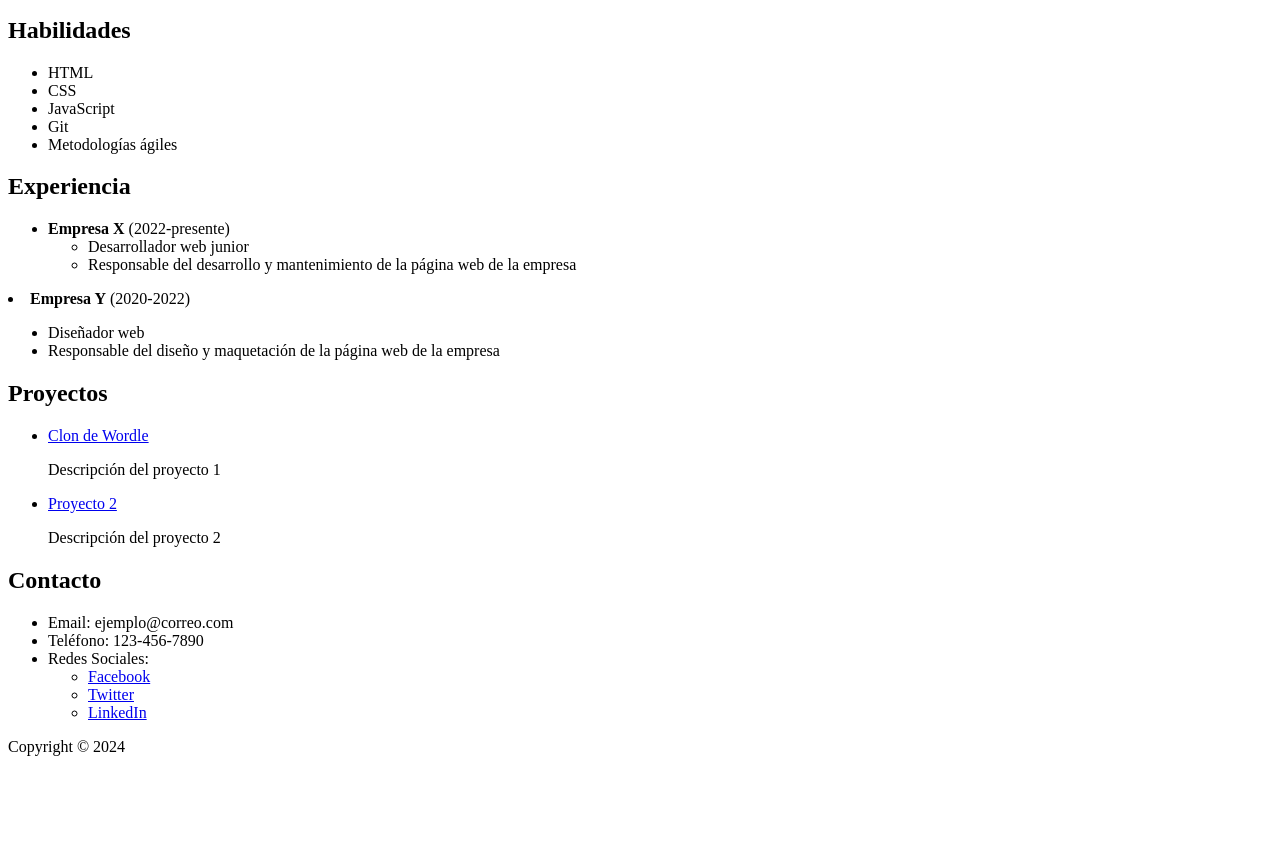
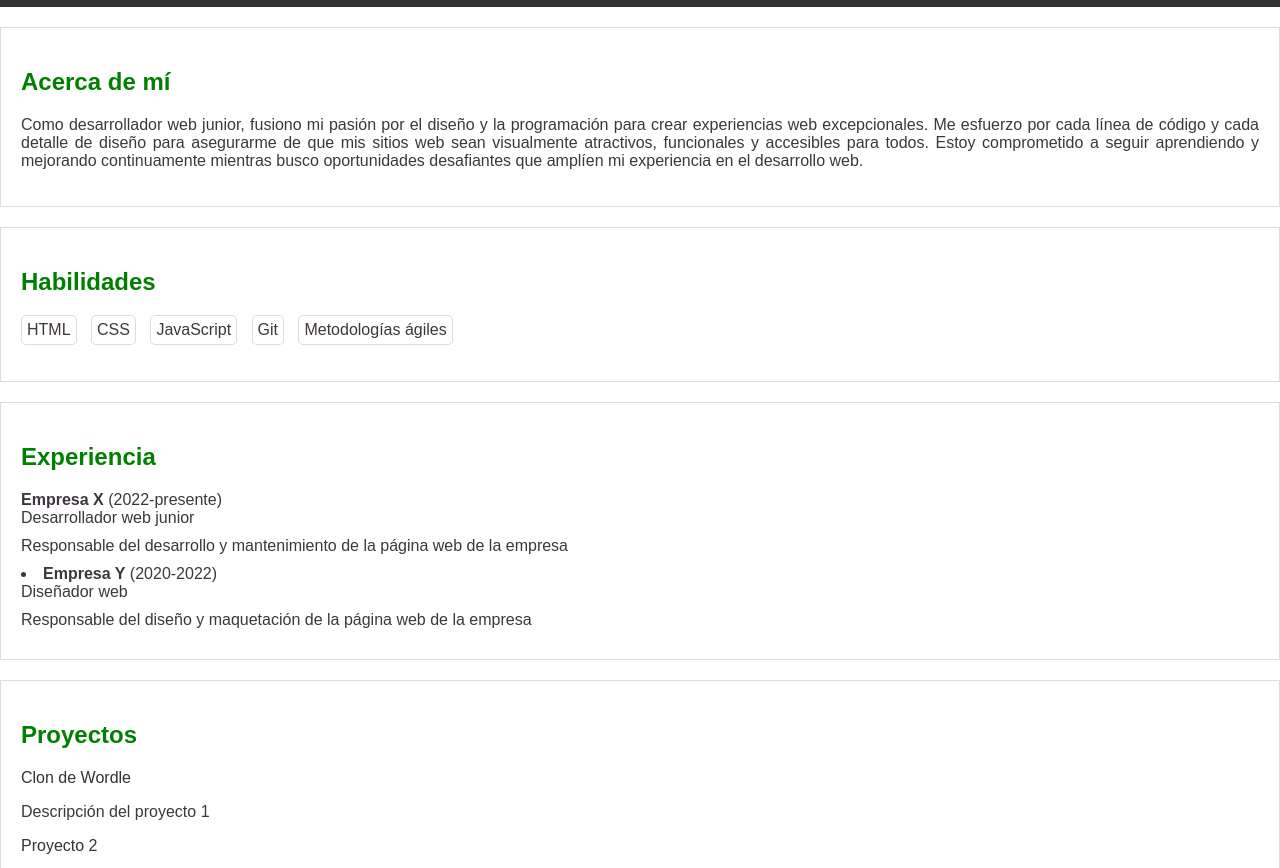
Before and after one commit to Jess-wr/programando_py_mujeres, a plain HTML site: page portfolio/index.html in a window 1280 px wide. Shown: the part 231-1099 px from the top of the page. Before the commit the page ends 1003 px from the top, so only its background shows below. Drawn offline with Linux system fonts and the light colour scheme.

Commit message:
add style

```diff
--- a/portfolio/index.html
+++ b/portfolio/index.html
@@ -4,14 +4,27 @@
     <meta charset="UTF-8">
     <meta name="viewport" content="width=device-width, initial-scale=1.0">
     <title>Mi portafolio personal</title>
+    <link rel="stylesheet" href="./style.css"/>
+    <link rel="stylesheet" href="https://cdnjs.cloudflare.com/ajax/libs/font-awesome/4.7.0/css/font-awesome.min.css"/>
 </head>
 <body>
     <header>
+        <nav>
+            <ul>
+                <a class="menu-item" href="#acerca-de-mi">Acerca de mí</a>
+                <a class="menu-item" href="#habilidades">Habilidades</a>
+                <a class="menu-item" href="#experiencia">Experiencia</a>
+                <a class="menu-item" href="#proyectos">Proyectos</a>
+                <a class="menu-item" href="#contacto">Contacto</a>
+            </ul>
+        </nav>
         <h1>Jessica Weber</h1>
         <h2>Web Developer</h2>
+
+
     </header>
     <main>
-        <section>
+        <section id="acerca-de-mi">
             <h2>Acerca de mí</h2>
             <p>
                 Como desarrollador web junior, fusiono mi pasión por el diseño y la
@@ -23,7 +36,7 @@
                 desarrollo web.
             </p>
         </section>
-        <section>
+        <section id="habilidades">
             <h2>Habilidades</h2>
             <ul>
                 <li>HTML</li>
@@ -33,7 +46,7 @@
                 <li>Metodologías ágiles</li>
             </ul>
         </section>
-        <section>
+        <section id="experiencia">
             <h2>Experiencia</h2>
             <ul>
                 <li>
@@ -58,7 +71,7 @@
             </li>
             </ul>
         </section>
-        <section>
+        <section id="proyectos">
             <h2>Proyectos</h2>
             <ul>
                 <li>
@@ -72,22 +85,22 @@
                 </li>
             </ul>
         </section>
-        <section>
+        <section id="contactos">
             <h2>Contacto</h2>
             <ul>
-                <li>Email: ejemplo@correo.com</li>
-                <li>Teléfono: 123-456-7890</li>
+                <li>Email: weberjs21@gmail.com</li>
+                <li>Teléfono: +595 983 578 418</li>
                 <li>
                 Redes Sociales:
-                <ul>
+                <ul id="sociales">
                     <li>
-                        <a href="https://www.facebook.com/tucuenta">Facebook</a>
+                        <a href="https://www.facebook.com/tucuenta" class="fa fa-facebook"></a>
                     </li>
                     <li>
-                        <a href="https://twitter.com/tucuenta">Twitter</a>
+                        <a href="https://twitter.com/tucuenta" class="fa fa-twitter"></a>
                     </li>
                     <li>
-                        <a href="https://www.linkedin.com/in/tucuenta">LinkedIn</a>
+                        <a href="https://www.linkedin.com/in/tucuenta" class="fa fa-linkedin"></a>
                     </li>
                     <!-- Agrega más redes sociales si lo deseas -->
                 </ul>
--- /dev/null
+++ b/portfolio/style.css
@@ -0,0 +1,103 @@
+h1 {
+    color: blue;
+}
+h2 {
+    color: green;
+}
+body {
+    font-family: Arial, sans-serif;
+    margin: 0;
+    color: #3e363f;
+    padding-top: 70px;
+}
+nav {
+    position: fixed;
+    top: 0;
+    left: 0;
+    width: 100%;
+    background-color: #fff;
+    box-shadow: 0 0 5px rgba(0, 0, 0, 0.1);
+}
+.menu-item {
+    text-decoration: none;
+    color: #333;
+    padding: 10px;
+    display: inline-block;
+}
+.menu-item:hover {
+    background-color: #ddd;
+    transition: all 0.4s ease-in-out;
+}
+header {
+    background-color: #333;
+    color: #fff;
+    text-align: center;
+    padding: 20px;
+    margin-bottom: 20px;
+}
+section {
+    padding: 20px;
+    border: 1px solid #ddd;
+    margin-bottom: 20px;
+}
+#acerca-de-mi {
+    text-align: justify;
+}
+#habilidades ul {
+    list-style: none;
+    padding: 0;
+}
+#habilidades ul li {
+    display: inline-block;
+    padding: 5px;
+    border: 1px solid #ddd;
+    border-radius: 5px;
+    margin-right: 10px;
+}
+#experiencia ul {
+    list-style: none;
+    padding: 0;
+    margin: 0;
+}
+
+#experiencia ul li {
+    margin-bottom: 10px;
+}
+
+#proyectos ul {
+    list-style: none;
+    padding: 0;
+    margin: 0;
+}
+
+#proyectos ul li a {
+    text-decoration: none;
+    color: #333;
+}
+
+#proyectos ul li a:hover {
+    text-decoration: underline;
+}
+#sociales {
+    list-style: none;
+    padding: 0;
+    margin-top: 10px;
+}
+
+#sociales li {
+    list-style: none;
+    display: inline-block;
+    padding: 5px;
+}
+.fa {
+    color: #333;
+    text-decoration: none;
+    margin-left: 0px;
+}
+
+footer {
+    background-color: #333;
+    color: #fff;
+    text-align: center;
+    padding: 10px;
+}
```
